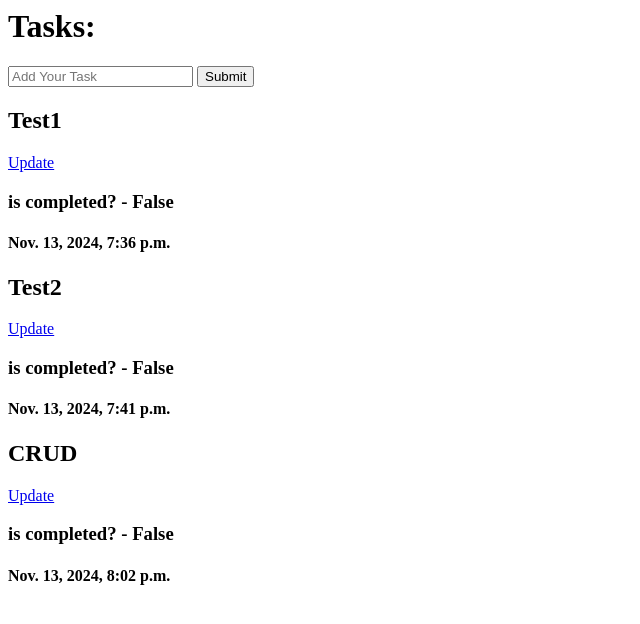
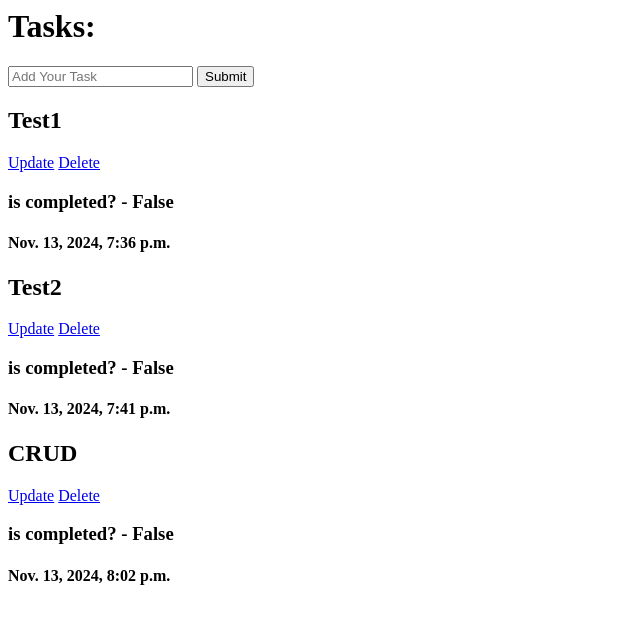
Before and after one commit to Pooyan013/Todo-List_Django, a Django app: page / in a window 1280 px wide. Shown: the top 624 px of the page, without its empty margins (0-640 px from the left). Run offline with Django 4.2, Linux system fonts and the light colour scheme; data comes from the database, SQL or seed files in the repository.

Commit message:
Finish Update and Delete

```diff
--- a/core/templates/tasks.html
+++ b/core/templates/tasks.html
@@ -7,6 +7,7 @@
 {% for task in tasks %}
 <h2>{{task}}</h2>
 <a href="{% url 'update' task.id %}">Update</a>
+<a href="{% url 'delete' task.id %}">Delete</a>
 <h3>is completed? - {{task.completed}}</h3>
 <h4>{{task.created_at}}</h4>
 {% endfor %}
--- a/core/urls.py
+++ b/core/urls.py
@@ -1,7 +1,9 @@
 from django.urls import path, include
 from .views import *
+
 
 urlpatterns = [
     path("", index, name="index"),
     path("update-task/<int:pk>",updatetask, name="update"),
+    path("delete-task/<int:pk>",deleteTask, name="delete"),
 ]
--- a/core/views.py
+++ b/core/views.py
@@ -29,3 +29,12 @@ def updatetask(request, pk):
     return render(request,"update.html", context={
         "TaskForm":form,
     })
+
+
+def deleteTask(request, pk):
+    task = Task.objects.get(id=pk)
+    if request.method == "POST":
+        task.delete()
+    return redirect("/")
+
+    return render(request, "delete.html",context = {task:"task"})
```
Also changed, not shown: core/templates/delete.html (added, +7 -0 lines).
